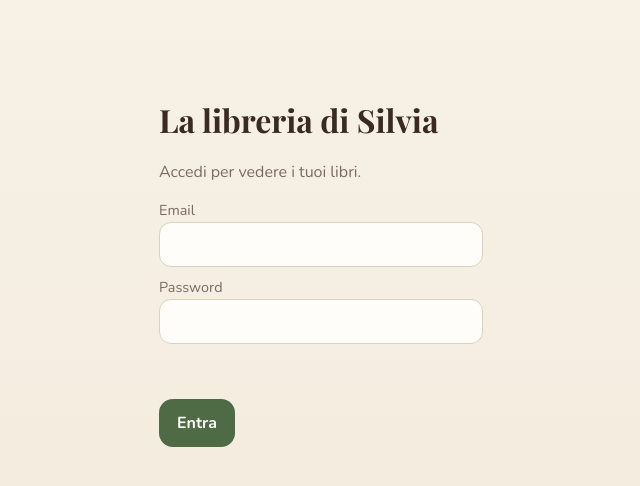
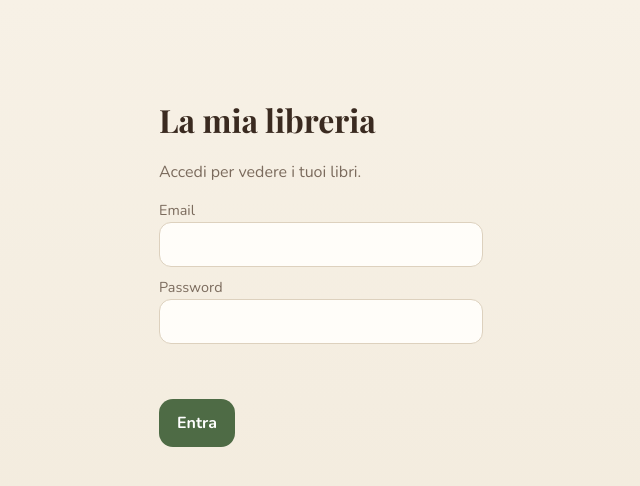
Before and after one commit to giuliaiemmolo/LibreriaSilvia, a plain HTML site: page index.html in a window 1280 px wide. Shown: the whole page, without its empty margins (319-959 px from the left). Drawn offline with nearby package versions, Linux system fonts and the light colour scheme.

Commit message:
Add files via upload

```diff
--- a/index.html
+++ b/index.html
@@ -1,7 +1,7 @@
 <!doctype html>
 <html lang="it"><head><meta charset="utf-8">
 <meta name="viewport" content="width=device-width,initial-scale=1,viewport-fit=cover">
-<title>La libreria</title>
+<title>La mia libreria</title>
 <meta name="theme-color" content="#3B4F38">
 <meta name="apple-mobile-web-app-capable" content="yes">
 <meta name="apple-mobile-web-app-title" content="Libreria">
@@ -271,12 +271,14 @@ function drawGrid() {
 function render() {
   const app = $('#app');
   if (!user) {
-    app.innerHTML = `<form class="login" id="lg"><h1>La libreria di Silvia</h1><p class="au">Accedi per vedere i tuoi libri.</p><label>Email<input name="e" type="email" autocomplete="username" required></label><label>Password<input name="p" type="password" autocomplete="current-password" required></label><p class="err" id="er"></p><button>Entra</button></form>`;
+    app.innerHTML = `<form class="login" id="lg"><h1>La mia libreria</h1><p class="au">Accedi per vedere i tuoi libri.</p><label>Email<input name="e" type="email" autocomplete="username" required></label><label>Password<input name="p" type="password" autocomplete="current-password" required></label><p class="err" id="er"></p><button>Entra</button></form>`;
     $('#lg').onsubmit = async e => { e.preventDefault(); const {error} = await sb.auth.signInWithPassword({email:e.target.e.value.trim(), password:e.target.p.value}); if (error) $('#er').textContent = 'Email o password non corretti.'; };
     return;
   }
   const h = location.hash === '#home' ? 'home' : 'lib';
-  const head = t => `<div class="topbar"><a class="brand" href="#libreria">${LOGO}La libreria di Silvia</a><button class="link" id="out">Esci</button></div><div class="pg">${DECO}<h1>${t}</h1><nav class="tabs"><a href="#libreria" class="${h == 'lib' ? 'on' : ''}">Libreria</a><a href="#home" class="${h == 'home' ? 'on' : ''}">Aggiungi</a></nav></div>`;
+  const nome = user.user_metadata?.nome || (user.email || '').split('@')[0];
+  document.title = `La libreria di ${nome}`;
+  const head = t => `<div class="topbar"><a class="brand" href="#libreria">${LOGO}La libreria di ${esc(nome)}</a><button class="link" id="out">Esci</button></div><div class="pg">${DECO}<h1>${t}</h1><nav class="tabs"><a href="#libreria" class="${h == 'lib' ? 'on' : ''}">Libreria</a><a href="#home" class="${h == 'home' ? 'on' : ''}">Aggiungi</a></nav></div>`;
   if (h === 'home') {
     app.innerHTML = head('Aggiungi un libro') + `<main><section class="hero"><p>Scansiona il codice a barre sul retro: titolo, autore e copertina arrivano da soli.</p></section>
     <div class="actions"><button class="big" id="scan">Scansiona il codice a barre</button><label class="big alt">Carica una foto del codice<input type="file" id="photo" accept="image/*" hidden></label></div>
```
